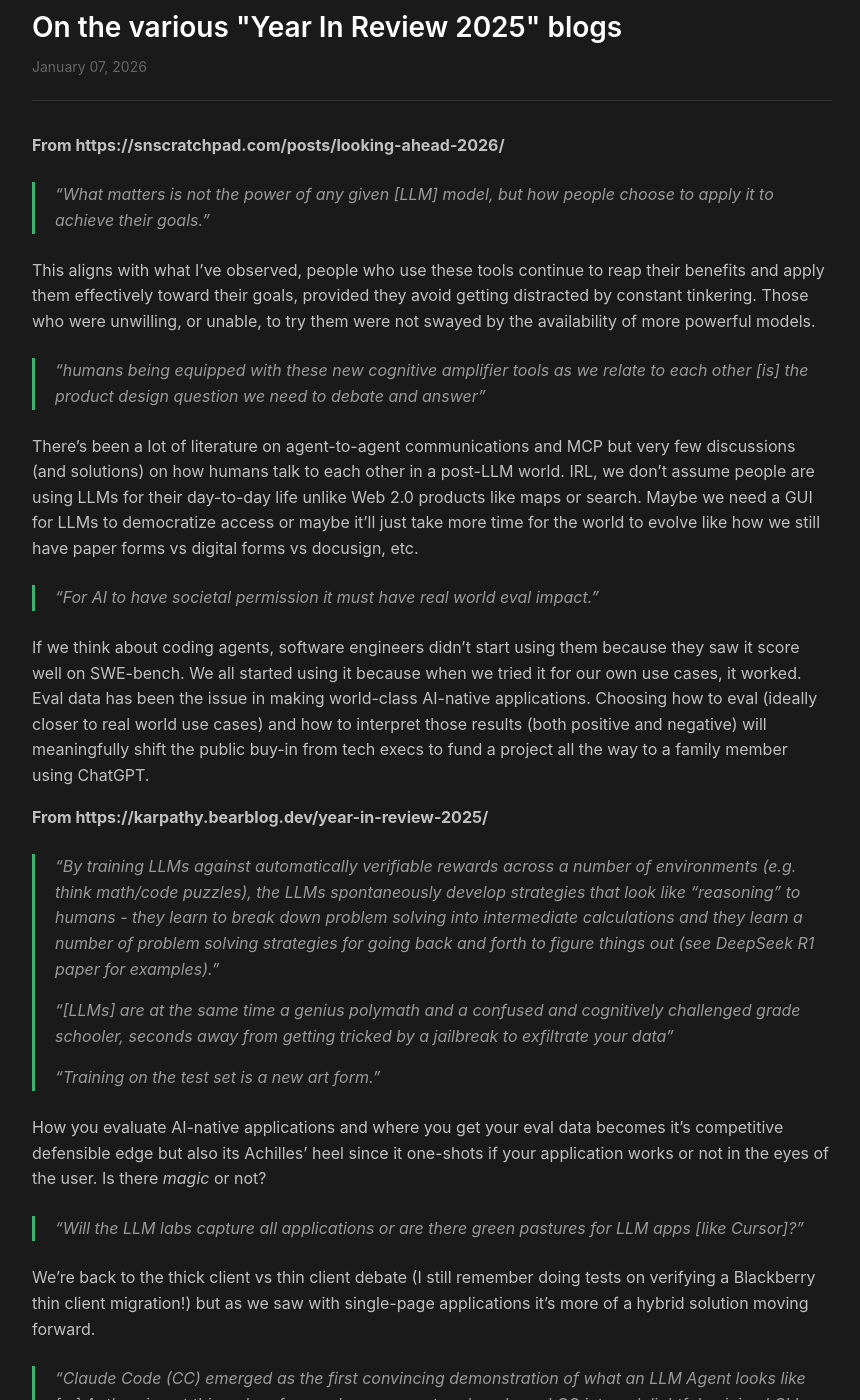
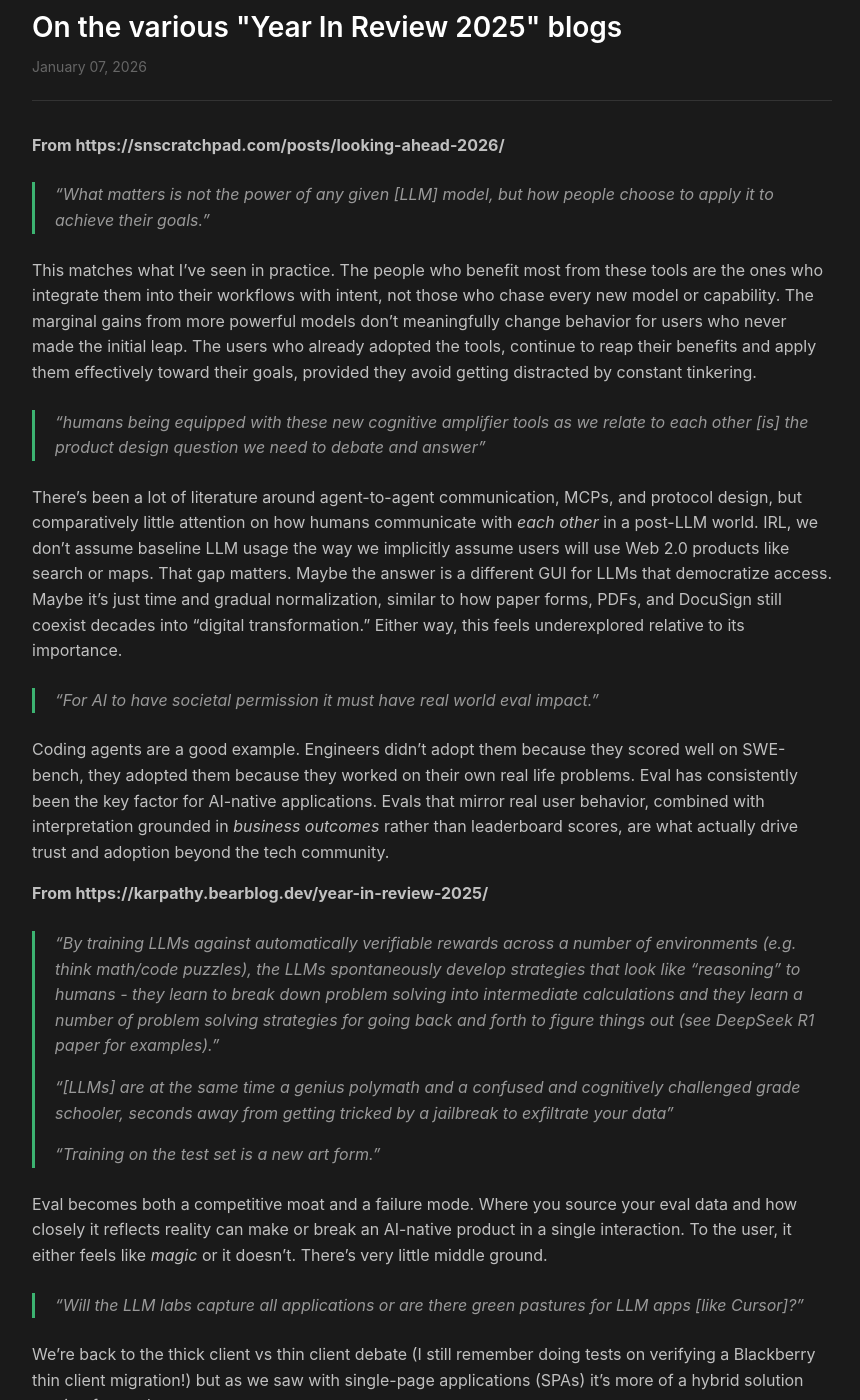
Before and after one commit to chrisrng/context-window-blog, a Jekyll site: the page built from _posts/2026-01-07-year-in-review-2025.md, in a window 1280 px wide and 1400 px high, scrolled down 220 px. Shown: the whole window, without its empty margins (208-1068 px from the left). Built offline with Jekyll 4.4.1, drawn with Linux system fonts in a browser that asks for light colours; some of the changed text lies outside the part shown.

Commit message:
Revise year-in-review for clarity and insights
Revised sections to clarify the impact of LLMs on user behavior, the importance of evaluation data, and the evolution of user interfaces for interacting with AI. Emphasized the need for visual data representation and the underutilization of ephemeral software.

```diff
--- a/_posts/2026-01-07-year-in-review-2025.md
+++ b/_posts/2026-01-07-year-in-review-2025.md
@@ -7,15 +7,15 @@ title: On the various "Year In Review 2025" blogs
 
 > "What matters is not the power of any given [LLM] model, but how people choose to apply it to achieve their goals."
 
-This aligns with what I’ve observed, people who use these tools continue to reap their benefits and apply them effectively toward their goals, provided they avoid getting distracted by constant tinkering. Those who were unwilling, or unable, to try them were not swayed by the availability of more powerful models.
+This matches what I’ve seen in practice. The people who benefit most from these tools are the ones who integrate them into their workflows with intent, not those who chase every new model or capability. The marginal gains from more powerful models don’t meaningfully change behavior for users who never made the initial leap. The users who already adopted the tools, continue to reap their benefits and apply them effectively toward their goals, provided they avoid getting distracted by constant tinkering.
 
 > "humans being equipped with these new cognitive amplifier tools as we relate to each other [is] the product design question we need to debate and answer"
 
-There's been a lot of literature on agent-to-agent communications and MCP but very few discussions (and solutions) on how humans talk to each other in a post-LLM world. IRL, we don't assume people are using LLMs for their day-to-day life unlike Web 2.0 products like maps or search. Maybe we need a GUI for LLMs to democratize access or maybe it'll just take more time for the world to evolve like how we still have paper forms vs digital forms vs docusign, etc.
+There's been a lot of literature around agent-to-agent communication, MCPs, and protocol design, but comparatively little attention on how humans communicate with _each other_ in a post-LLM world. IRL, we don’t assume baseline LLM usage the way we implicitly assume users will use Web 2.0 products like search or maps. That gap matters. Maybe the answer is a different GUI for LLMs that democratize access. Maybe it’s just time and gradual normalization, similar to how paper forms, PDFs, and DocuSign still coexist decades into "digital transformation." Either way, this feels underexplored relative to its importance.
 
 > "For AI to have societal permission it must have real world eval impact."
 
-If we think about coding agents, software engineers didn't start using them because they saw it score well on SWE-bench. We all started using it because when we tried it for our own use cases, it worked. Eval data has been the issue in making world-class AI-native applications. Choosing how to eval (ideally closer to real world use cases) and how to interpret those results (both positive and negative) will meaningfully shift the public buy-in from tech execs to fund a project all the way to a family member using ChatGPT.
+Coding agents are a good example. Engineers didn’t adopt them because they scored well on SWE-bench, they adopted them because they worked on their own real life problems. Eval has consistently been the key factor for AI-native applications. Evals that mirror real user behavior, combined with interpretation grounded in _business outcomes_ rather than leaderboard scores, are what actually drive trust and adoption beyond the tech community.
 
 **From https://karpathy.bearblog.dev/year-in-review-2025/**
 
@@ -27,21 +27,23 @@ If we think about coding agents, software engineers didn't start using them beca
 >
 > "Training on the test set is a new art form."
 
-How you evaluate AI-native applications and where you get your eval data becomes it's competitive defensible edge but also its Achilles' heel since it one-shots if your application works or not in the eyes of the user. Is there _magic_ or not?
+Eval becomes both a competitive moat and a failure mode. Where you source your eval data and how closely it reflects reality can make or break an AI-native product in a single interaction. To the user, it either feels like _magic_ or it doesn’t. There’s very little middle ground.
 
 > "Will the LLM labs capture all applications or are there green pastures for LLM apps [like Cursor]?"
 
-We're back to the thick client vs thin client debate (I still remember doing tests on verifying a Blackberry thin client migration!) but as we saw with single-page applications it's more of a hybrid solution moving forward.
+We're back to the thick client vs thin client debate (I still remember doing tests on verifying a Blackberry thin client migration!) but as we saw with single-page applications (SPAs) it's more of a hybrid solution moving forward.
 
 > "Claude Code (CC) emerged as the first convincing demonstration of what an LLM Agent looks like [...] Anthropic got this order of precedence correct and packaged CC into a delightful, minimal CLI form factor that changed what AI looks like - it's not just a website you go to like Google, it's a little spirit/ghost that "lives" on your computer. This is a new, distinct paradigm of interaction with an AI."
 
+The shift from tab-to-autocomplete (like the original GitHub copilot) to agents controlling more aspects of development from the terminal to launch a build, to running tests to validate their work, and even searching blog posts like this one for insights to what we actually want them to do was the fundamental shift. It reframes the interaction model. Devs, of all people, are really against constant interruptions and context switching from a suggested way to write a function. The UX that worked was for devs to explaini the problem and a potential solution in plain English, delegate the execution to the AI agent, and finally review the working result it provides. The agent works autonomously while the human validates.
+
 > "not only does vibe coding empower regular people to approach programming, it empowers trained professionals to write a lot more (vibe coded) software that would otherwise never be written [...] code is suddenly free, ephemeral, malleable, discardable after single use"
 
-I still haven't seen ephemeral software used as often to solve JIT problems. This will be
+Ephemeral software still feels underutilized. There’s a large opportunity in treating code as a JIT artifact rather than something that must always harden into a maintained system. This is a good area to expand in the future.
 
 > "[On Nano banana being the first hint of an LLM GUI] in terms of the UIUX, "chatting" with LLMs is a bit like issuing commands to a computer console in the 1980s. Text is the raw/favored data representation for computers (and LLMs), but it is not the favored format for people, especially at the input. People actually dislike reading text - it is slow and effortful. Instead, people love to consume information visually and spatially and this is why the GUI has been invented in traditional computing. In the same way, LLMs should speak to us in our favored format - in images, infographics, slides, whiteboards, animations/videos, web apps, etc.
 
-It's been more than 3 years since ChatGPT released and we're still largely using chatbots either from Web, App, or CLI to interact with LLMs. There's some speech-based UIs and hardware but largely people are still using chatbots. More importantly, we're still receiving data as text instead of structured visual response in a consumable format. With all the focus on creating and serving better models, this area of research has been lagging behind and is an area we can really move the needle in terms of making decisions easier for people harnessing large amounts of data, understanding, and responses from the LLM.
+Three years after ChatGPT, LLM interaction is still dominated by chat from web, app, or CLI. Text remains the primary input and output. When has someone actually done the meeting pre-read document or the competitive analysis you worked on, model quality has advanced rapidly but the UI layer has lagged. That gap represents one of the highest-leverage areas for progress, making LLM input and outputs easier for people without having to dive deep into the tech behind it all.
 
 --
 
```
